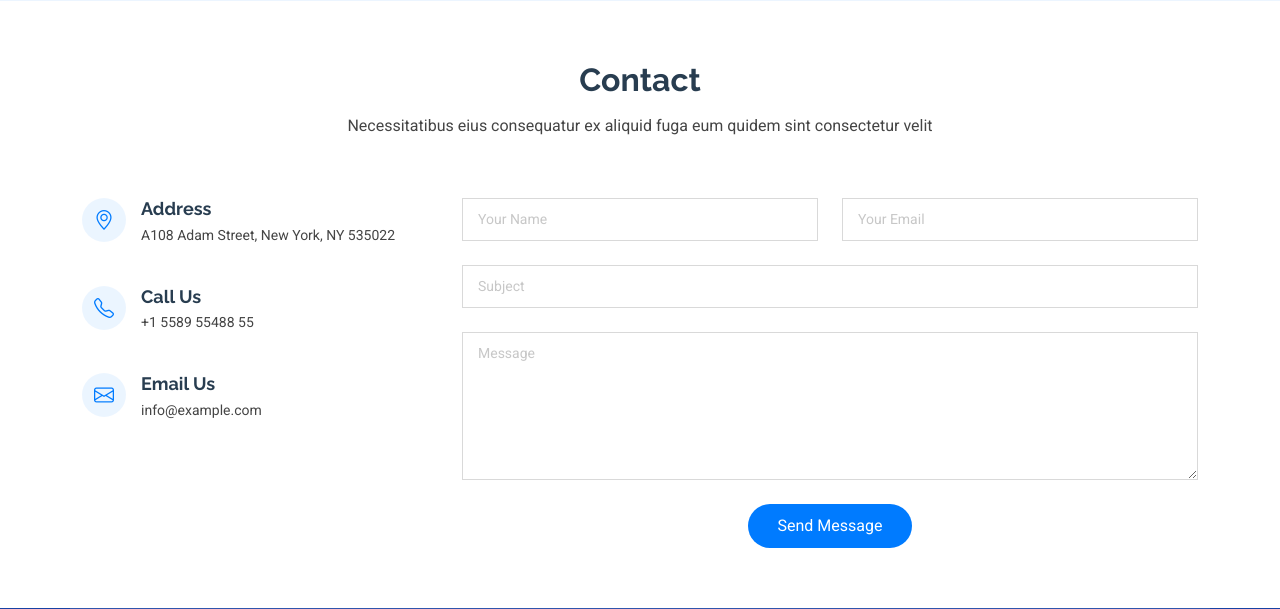
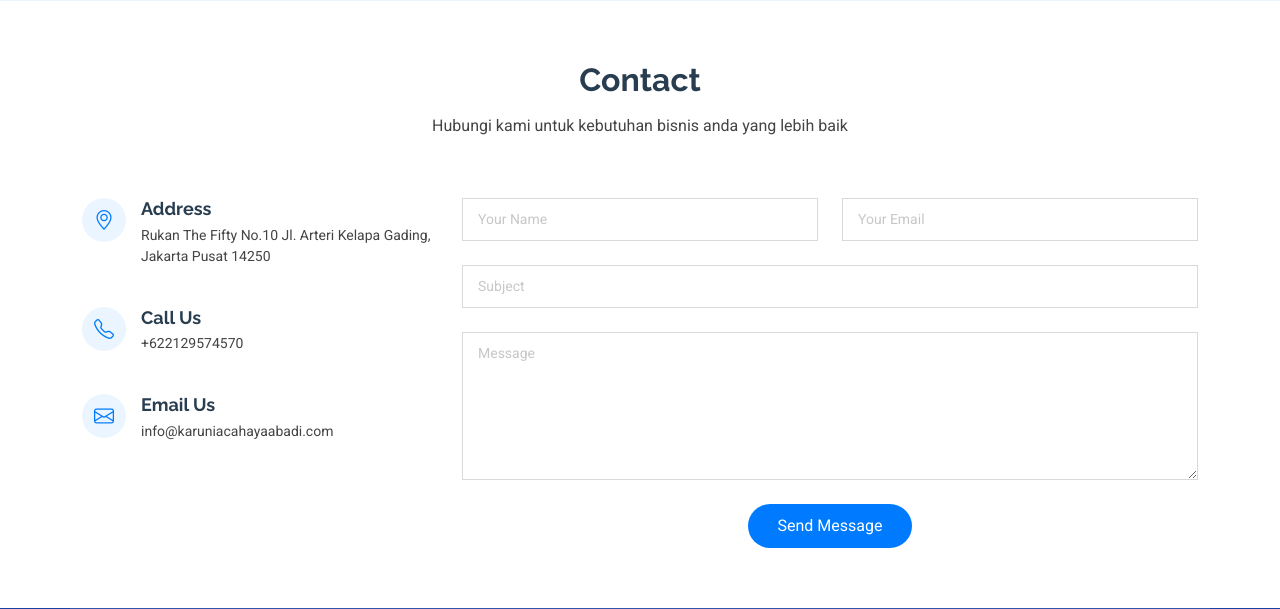
Before and after one commit to rumahkertas/rumahkertas.github.io, a web app: file index.html in a window 1280 px wide. Shown: the part 5256-5865 px from the top of the page. Run offline with its HTML, style and script files only (its server is not run), Linux system fonts and the light colour scheme.

Commit message:
logo css edited

```diff
--- a/assets/css/main.css
+++ b/assets/css/main.css
@@ -234,7 +234,7 @@ h6 {
 }
 
 .header .logo img {
-  max-height: 26px;
+  max-height: 46px;
   margin-right: 8px;
 }
 
--- a/index.html
+++ b/index.html
@@ -863,7 +863,7 @@
       <!-- Section Title -->
       <div class="container section-title" data-aos="fade-up">
         <h2>Contact</h2>
-        <p>Necessitatibus eius consequatur ex aliquid fuga eum quidem sint consectetur velit</p>
+        <p>Hubungi kami untuk kebutuhan bisnis anda yang lebih baik</p>
       </div><!-- End Section Title -->
 
       <div class="container" data-aos="fade" data-aos-delay="100">
@@ -875,7 +875,7 @@
               <i class="bi bi-geo-alt flex-shrink-0"></i>
               <div>
                 <h3>Address</h3>
-                <p>A108 Adam Street, New York, NY 535022</p>
+                <p>Rukan The Fifty No.10 Jl. Arteri Kelapa Gading, Jakarta Pusat 14250 </p>
               </div>
             </div><!-- End Info Item -->
 
@@ -883,7 +883,7 @@
               <i class="bi bi-telephone flex-shrink-0"></i>
               <div>
                 <h3>Call Us</h3>
-                <p>+1 5589 55488 55</p>
+                <p>+622129574570</p>
               </div>
             </div><!-- End Info Item -->
 
@@ -891,7 +891,7 @@
               <i class="bi bi-envelope flex-shrink-0"></i>
               <div>
                 <h3>Email Us</h3>
-                <p>info@example.com</p>
+                <p>info@karuniacahayaabadi.com</p>
               </div>
             </div><!-- End Info Item -->
 
```
